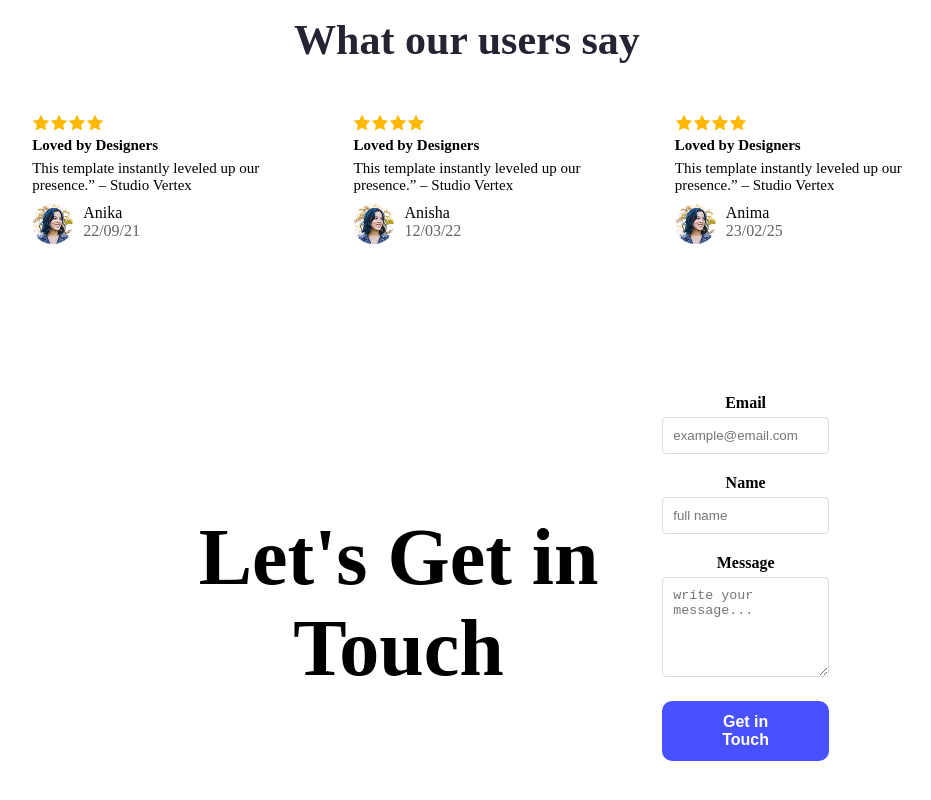
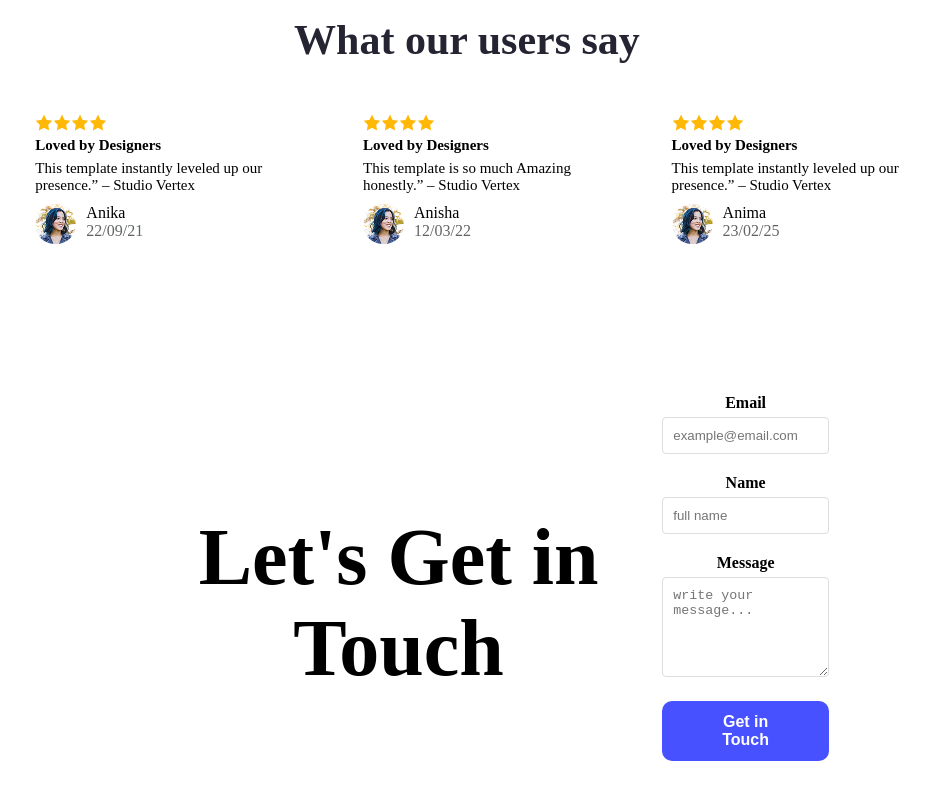
Before and after one commit to JannatunNayeemAnika/new-website, a plain HTML site: page index.html in a window 1280 px wide. Shown: the part 1461-2261 px from the top of the page, without its empty margins (164-1095 px from the left). Drawn offline with Linux system fonts and the light colour scheme.

Commit message:
added so text

```diff
--- a/index.html
+++ b/index.html
@@ -90,8 +90,8 @@
                 </div>
             <div class="heading-text">Loved by Designers</div>
 
-            <div class="text-one">This template instantly leveled up our <br>
-            presence.” – Studio Vertex
+            <div class="text-one">This template is so much Amazing <br>
+            honestly.” – Studio Vertex
             </div>
             <div  class="new-class">
             <img class="imagenext" src="B12A01-landing-launchpad/Assets/avatar.png" alt="">
```
